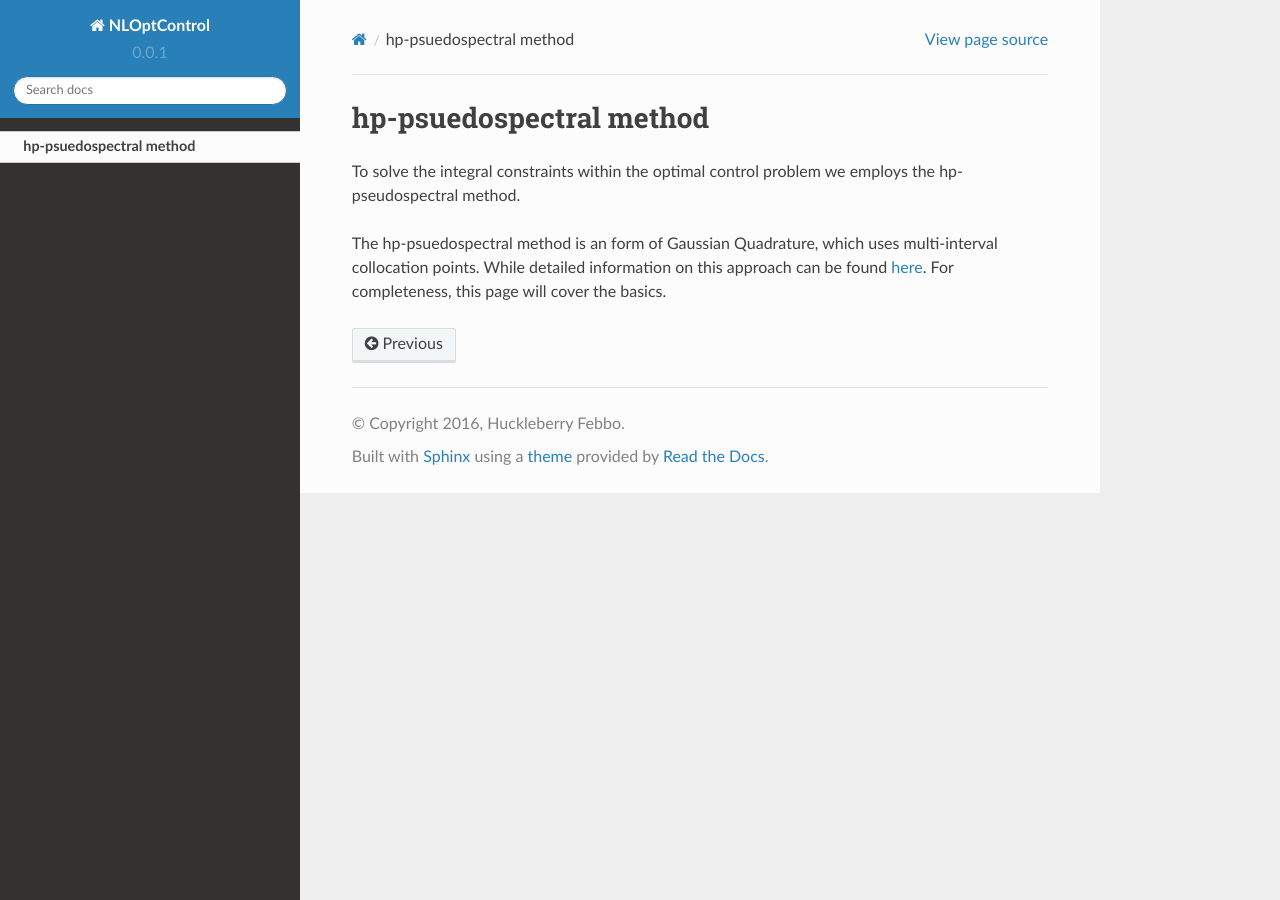
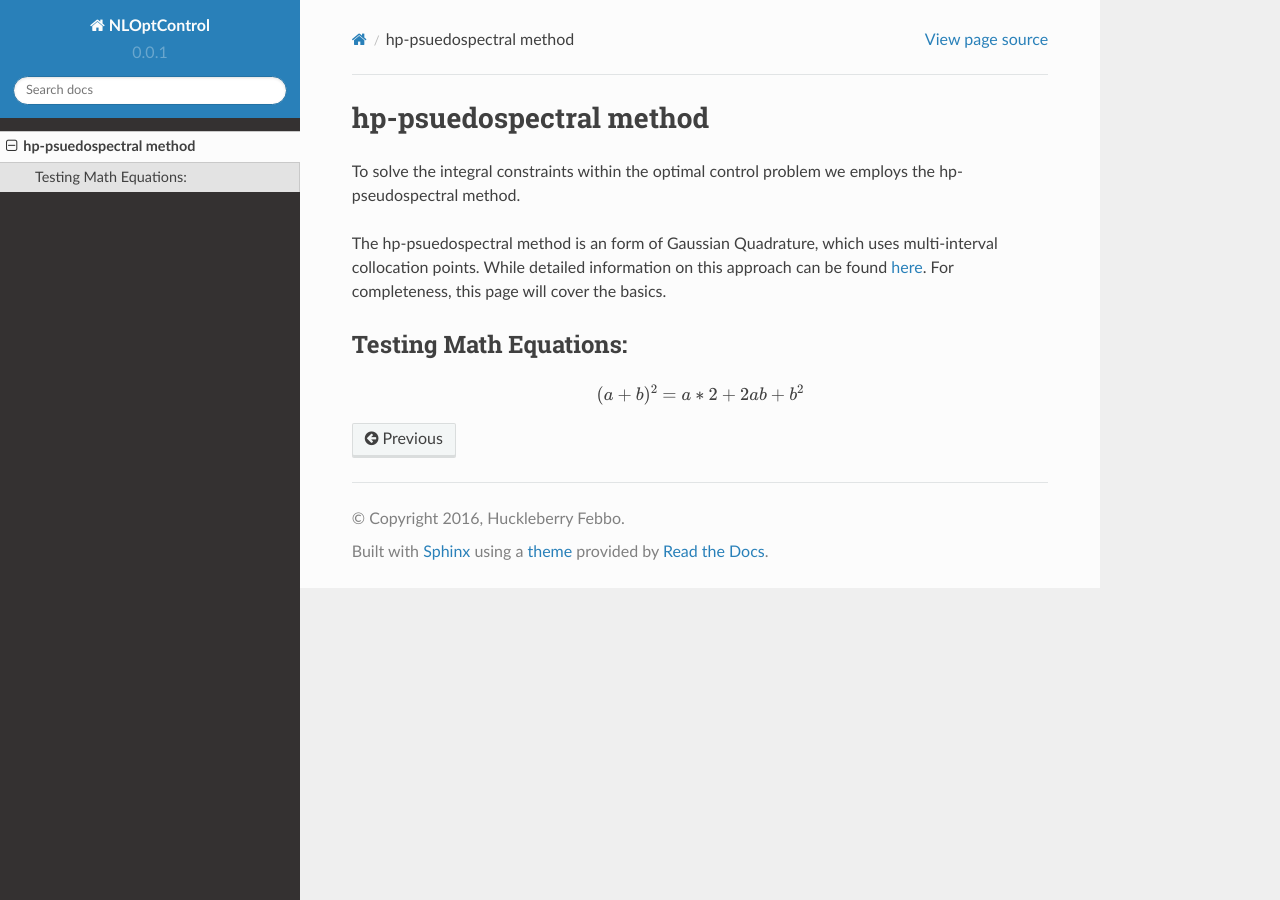
Before and after one commit to JuliaMPC/NLOptControl.jl, a Sphinx documentation site: the page built from docs/source/hp_psuedospectral.rst, in a window 1280 px wide. Built offline with Sphinx 7.4.7 and the Read the Docs theme 2.0.0, drawn with Linux system fonts in a browser that asks for light colours.

Commit message:
making docs3

```diff
--- a/docs/source/hp_psuedospectral.rst
+++ b/docs/source/hp_psuedospectral.rst
@@ -4,3 +4,11 @@ hp-psuedospectral method
 To solve the integral constraints within the optimal control problem we employs the hp-pseudospectral method.
 
 The hp-psuedospectral method is an form of Gaussian Quadrature, which uses multi-interval collocation points. While detailed information on this approach can be found `here <http://etd.fcla.edu/UF/UFE0042778/darby_c.pdf>`_. For completeness, this page will cover the basics.
+
+
+Testing Math Equations:
+-----------------------
+
+.. math::
+
+    (a+b)^2 = a*2 + 2ab + b^2
```
